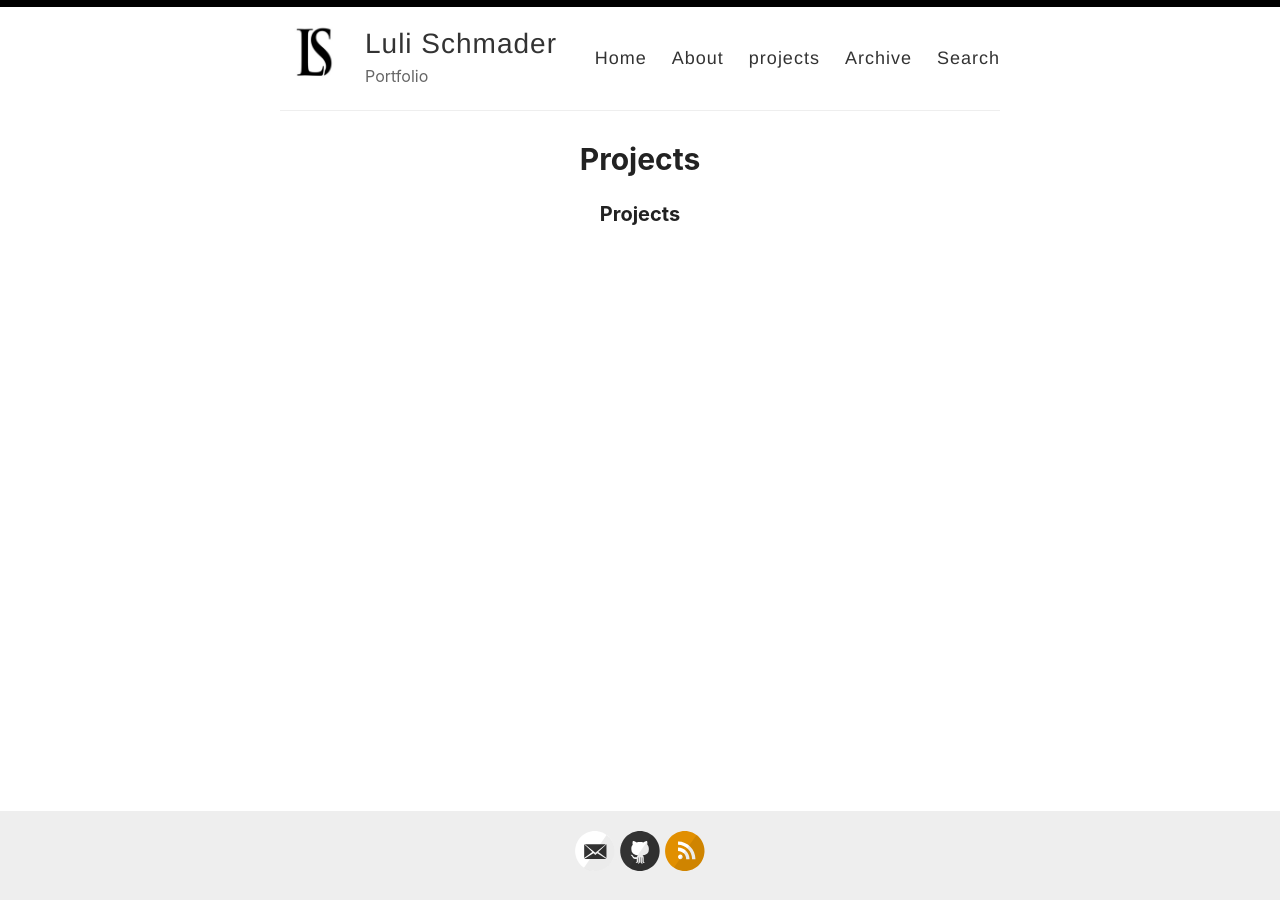
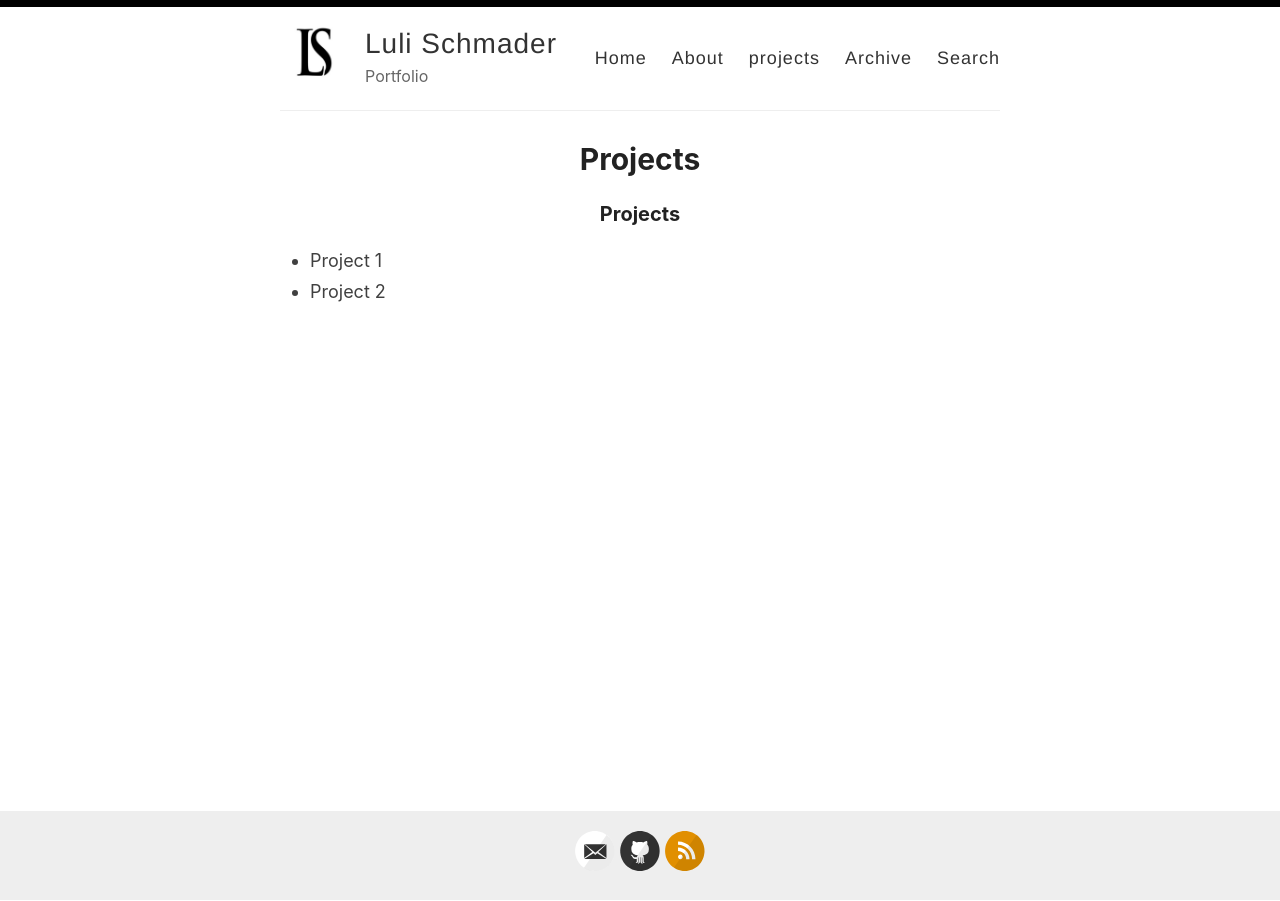
Before and after one commit to lulischmader/lulischmader.github.io, a Jekyll site: the page built from _pages/projects.md, in a window 1280 px wide. Built offline with Jekyll 4.4.1, drawn with Linux system fonts in a browser that asks for light colours.

Commit message:
Update projects.md

```diff
--- a/_pages/projects.md
+++ b/_pages/projects.md
@@ -5,3 +5,6 @@ permalink: /projects/
 ---
 
 ### Projects
+
+- Project 1
+- Project 2
```
